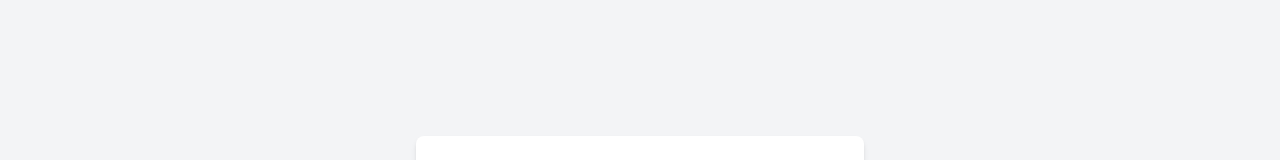
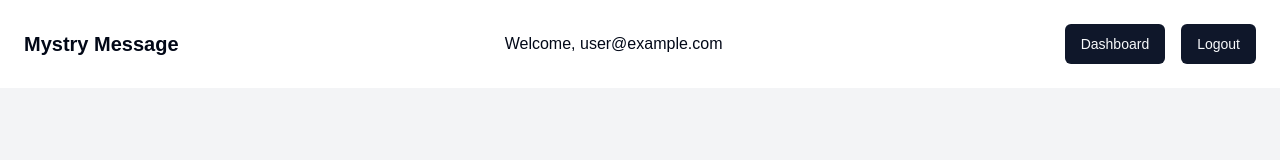
Before and after one commit to jhaman-09/mystrymsg, a Next.js app: page /sign-in in a window 1280 px wide. Shown: the top 160 px of the page. Built offline with nearby package versions, Linux system fonts and the light colour scheme; no server answers; sample sign-in values are in the browser's storage.

Commit message:
All Set👍👍

```diff
--- a/src/app/(app)/dashboard/page.tsx
+++ b/src/app/(app)/dashboard/page.tsx
@@ -14,6 +14,7 @@ import { Loader2, RefreshCcw } from "lucide-react";
 import MessageCard from "@/components/MessageCard";
 import { useRouter } from "next/navigation";
 import { acceptMessageSchema } from "@/Schema/acceptMessageSchema";
+import { User } from "next-auth";
 
 const Dashboard = () => {
   const [messages, setMessages] = useState<Message[]>([]);
@@ -65,7 +66,6 @@ const Dashboard = () => {
         const res = await axios.get<ApiResponse>(`/api/get-messages`);
         setMessages(res.data.messages || []);
 
-        console.log("All Messages", res.data.messages)
         if (refresh) {
           toast({
             title: "Refreshed messages",
@@ -91,7 +91,7 @@ const Dashboard = () => {
 
   useEffect(() => {
     if (!session || !session.user) {
-      router.replace("/signin"); // Redirect to sign-in page if not logged in
+      router.replace("/sign-in"); // Redirect to sign-in page if not logged in
       return;
     }
     fetchAllMessages();
@@ -125,11 +125,10 @@ const Dashboard = () => {
   };
 
   if (!session || !session.user) {
-    console.error("User or username is not defined in session.");
-    return <div>Please login</div>;
+    return <div></div>;
   }
 
-  const { username } = session.user;
+  const { username } = session.user as User;
 
   // User url to message
   const baseUrl = `${window.location.protocol}//${window.location.host}`;
--- a/src/app/(app)/layout.tsx
+++ /dev/null
@@ -1,36 +0,0 @@
-import Navbar from "@/components/Navbar";
-
-interface RootLayoutProps {
-  children: React.ReactNode;
-}
-
-export default async function RootLayout({ children }: RootLayoutProps) {
-  return (
-    <div className="flex flex-col min-h-screen">
-      <Navbar />
-      {children}
-    </div>
-  );
-}
-
-
-// // app/layout.tsx
-// import AuthProvider from "@/context/AuthProvider";
-// // import "@/globals.css"; // Your global styles
-
-// export default function RootLayout({
-//   children, // This is where page content gets injected
-// }: {
-//   children: React.ReactNode;
-// }) {
-//   return (
-//     <>
-//       {/* Ensure <html> is at the highest level */}
-//       <html lang="en">
-//         <body>
-//           <AuthProvider>{children}</AuthProvider> {/* Wrap children with AuthProvider */}
-//         </body>
-//       </html>
-//     </>
-//   );
-// }
--- a/src/app/(auth)/layout.tsx
+++ /dev/null
@@ -1,16 +0,0 @@
-export const metadata = {
-  title: 'Next.js',
-  description: 'Generated by Next.js',
-}
-
-export default function RootLayout({
-  children,
-}: {
-  children: React.ReactNode
-}) {
-  return (
-    <html lang="en">
-      <body>{children}</body>
-    </html>
-  )
-}
--- a/src/app/layout.tsx
+++ b/src/app/layout.tsx
@@ -1,29 +1,42 @@
-import type { Metadata } from "next";
-import { Inter } from "next/font/google";
-import "./globals.css";
 import AuthProvider from "../context/AuthProvider";
 import { Toaster } from "@/components/ui/toaster";
+import Navbar from "@/components/Navbar";
 
-const inter = Inter({ subsets: ["latin"] });
+import type { Metadata } from "next";
+import { Geist, Geist_Mono } from "next/font/google";
+import "./globals.css";
+
+const geistSans = Geist({
+  variable: "--font-geist-sans",
+  subsets: ["latin"],
+});
+
+const geistMono = Geist_Mono({
+  variable: "--font-geist-mono",
+  subsets: ["latin"],
+});
 
 export const metadata: Metadata = {
-  title: "True Feedback",
-  description: "Real feedback from real people.",
+  title: "Create Next App",
+  description: "Generated by create next app",
 };
 
-interface RootLayoutProps {
+export default function RootLayout({
+  children,
+}: Readonly<{
   children: React.ReactNode;
-}
-
-export default async function RootLayout({ children }: RootLayoutProps) {
+}>) {
   return (
     <html lang="en">
-      <AuthProvider>
-        <body className={inter.className}>
+      <body
+        className={`${geistSans.variable} ${geistMono.variable} antialiased`}
+      >
+        <AuthProvider>
+          <Navbar />
           {children}
           <Toaster />
-        </body>
-      </AuthProvider>
+        </AuthProvider>
+      </body>
     </html>
   );
 }
--- a/src/components/Navbar.tsx
+++ b/src/components/Navbar.tsx
@@ -5,7 +5,7 @@ import Link from "next/link";
 import { useSession, signOut } from "next-auth/react";
 import { User } from "next-auth";
 import { Button } from "./ui/button";
-import { useParams, usePathname } from "next/navigation"; // Import the usePathname hook
+import { usePathname } from "next/navigation"; // Import the usePathname hook
 
 const Navbar = () => {
   const { data: session } = useSession();
```
Also changed, not shown: src/app/page.tsx (renamed from src/app/(app)/page.tsx).
